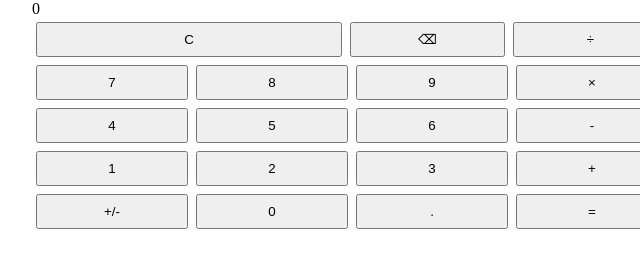
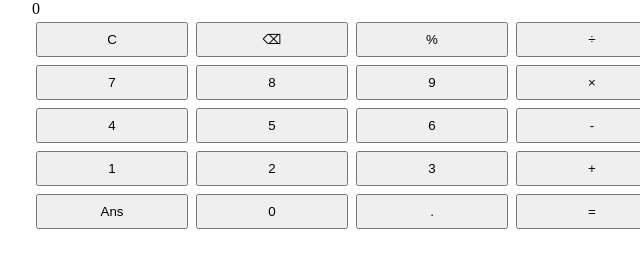
Before and after one commit to AndrewHeckman/odin-calculator, a plain HTML site: page index.html in a window 1280 px wide. Shown: the full height of the page, 288-928 px from the left. Drawn offline with Linux system fonts and the light colour scheme.

Commit message:
Add modulo button and replace +/- with ans button

```diff
--- a/index.html
+++ b/index.html
@@ -13,6 +13,7 @@
       <div class="container" id="row-1">
         <button id="clear">C</button>
         <button id="backspace">&#9003;</button>
+        <button id="modulo">%</button>
         <button id="divide">&divide;</button>
       </div>
       <div class="container" id="row-2">
@@ -34,7 +35,7 @@
         <button id="add">+</button>
       </div>
       <div class="container" id="row-5">
-        <button id="minus">+/-</button>
+        <button id="answer">Ans</button>
         <button id="number-0">0</button>
         <button id="decimal">.</button>
         <button id="equals">=</button>
--- a/style.css
+++ b/style.css
@@ -25,7 +25,3 @@ body {
 /* #display {
   border: solid 1px;
 } */
-
-#clear {
-  flex: 2;
-}
```
